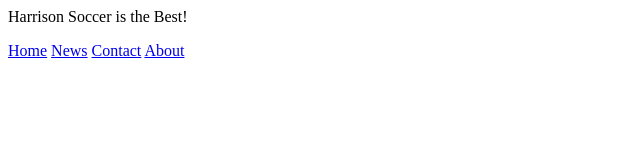
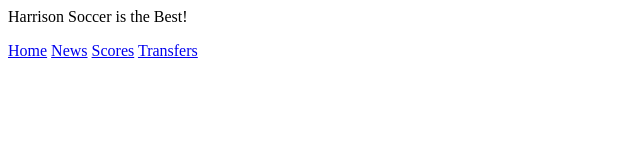
Before and after one commit to MartinEsquivel/HHS-Soccer, a plain HTML site: page index.html in a window 1280 px wide. Shown: the full height of the page, 0-640 px from the left. Drawn offline with Linux system fonts and the light colour scheme.

Commit message:
Update index.html

```diff
--- a/index.html
+++ b/index.html
@@ -1,16 +1,17 @@
 <html>
 <body>
 <p> Harrison Soccer is the Best! </p>
-</body>
-</html>
+
 
 
  <a href="home.html">Home</a>
 
  <a href="news.html">News</a>
 
- <a href="contact.html">Contact</a>
+ <a href="scores.html">Scores</a>
 
- <a href=”about.html">About</a>
+ <a href=”transfers.html">Transfers</a>
 
 </div>
+                     </body>
+                     </html>
```
